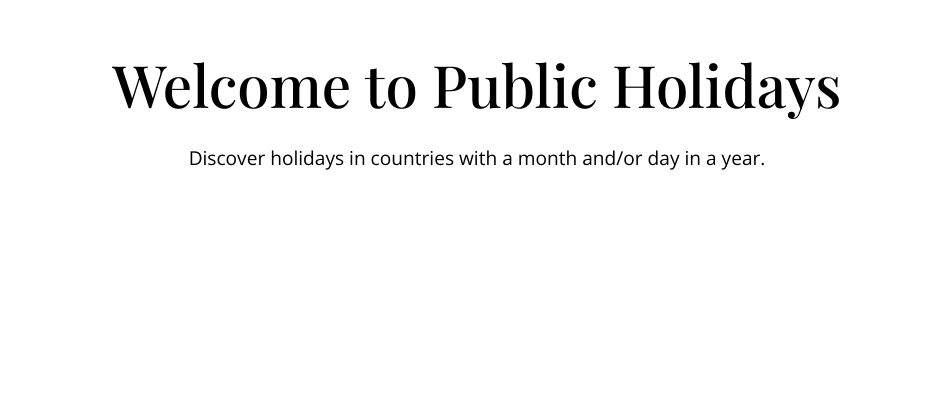
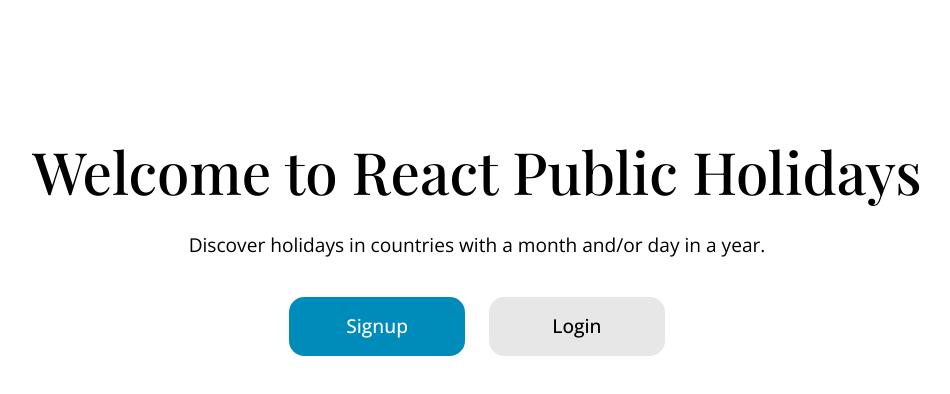
Before and after one commit to Amalitech-Public-Holiday/public-holiday-frontend, a React (Create React App) app: page / in a window 1280 px wide. Shown: the top 394 px of the page, without its empty margins (163-1113 px from the left). Built offline with nearby package versions, Linux system fonts and the light colour scheme.

Commit message:
Add sigup and login page buttons

```diff
--- a/src/pages/Homepage/Homepage.js
+++ b/src/pages/Homepage/Homepage.js
@@ -1,10 +1,17 @@
 import "./Homepage.scss";
+import { Link } from "react-router-dom";
 
 const Homepage = () => {
     return (
       <div className="Homepage">
-          <h1>Welcome to Public Holidays</h1>
-          <p>Discover holidays in countries with a month and/or day in a year.</p>
+        <h1>Welcome to React Public Holidays</h1>
+        <p>Discover holidays in countries with a month and/or day in a year.</p>
+        <div className="buttons">
+          <div className="row">
+            <Link to="#" className="button blue column">Signup</Link>
+            <Link to="#" className="button column">Login</Link>
+          </div>
+        </div>
       </div>
     );
 }
--- a/src/pages/Homepage/Homepage.scss
+++ b/src/pages/Homepage/Homepage.scss
@@ -1,5 +1,22 @@
+@import "../../sass/helpers/mixins";
+@import "../../sass/helpers/variables";
+@import "../../sass/helpers/layout";
+
 .Homepage {
+    margin-top: calc($size-1 * 1.5);
+    overflow: auto;
+
     h1, p {
         text-align: center;
+        padding: 0 $space-3;
+    }
+
+    .buttons {
+        display: flex;
+        justify-content: center;
+    }
+
+    .blue {
+        @include button-style($white, $blue);
     }
 }
```
